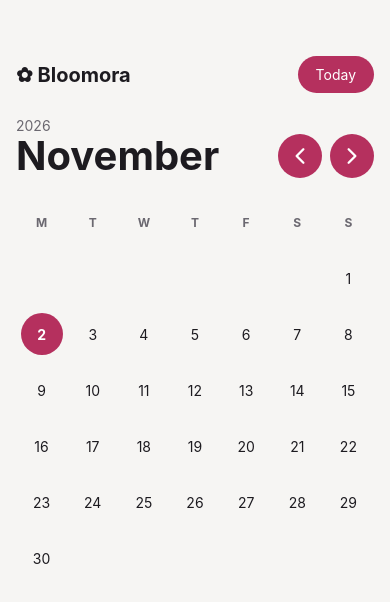
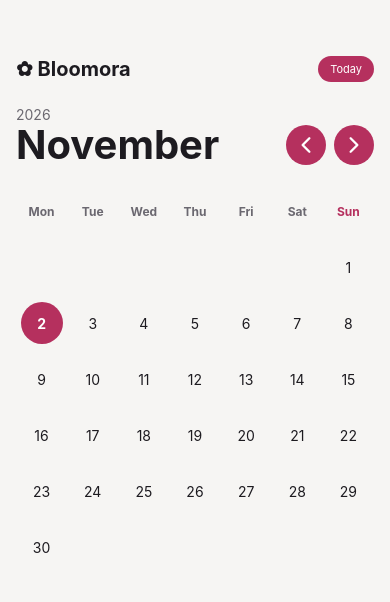
Before and after one commit to LenionK/Bloomora, a React Native app: screen / in a window 390 px wide. Shown: the top 602 px of the page. Built offline with nearby package versions, Linux system fonts and the light colour scheme.

Commit message:
fix(US-2): keep today circle round and refine weekday labels (#8)

```diff
--- a/src/calendar/monthGrid.ts
+++ b/src/calendar/monthGrid.ts
@@ -13,7 +13,8 @@ export const MONTH_NAMES = [
   'December',
 ];
 
-export const WEEKDAY_LABELS = ['M', 'T', 'W', 'T', 'F', 'S', 'S'];
+
+export const WEEKDAY_LABELS = ['Mon', 'Tue', 'Wed', 'Thu', 'Fri', 'Sat', 'Sun'];
 
 export function buildMonthGrid(year: number, month: number): (number | null)[] {
   const daysInMonth = new Date(year, month + 1, 0).getDate();
--- a/src/screens/CalendarScreen.tsx
+++ b/src/screens/CalendarScreen.tsx
@@ -37,6 +37,7 @@ export default function CalendarScreen({ today = new Date() }: Props) {
         <Text style={styles.logo}>✿ Bloomora</Text>
         <Pressable
           accessibilityRole="button"
+          hitSlop={8}
           onPress={goToToday}
           style={styles.todayButton}
         >
@@ -70,7 +71,9 @@ export default function CalendarScreen({ today = new Date() }: Props) {
       <View style={styles.grid}>
         {WEEKDAY_LABELS.map((label, index) => (
           <View key={index} style={styles.cell}>
-            <Text style={styles.weekday}>{label}</Text>
+            <Text style={[styles.weekday, label === 'Sun' && styles.sunday]}>
+              {label}
+            </Text>
           </View>
         ))}
 
@@ -78,7 +81,7 @@ export default function CalendarScreen({ today = new Date() }: Props) {
           const isToday = isCurrentMonth && day === today.getDate();
 
           return (
-            <View key={index} style={styles.cell}>
+            <View key={`${year}-${month}-${index}`} style={styles.cell}>
               {day !== null && (
                 <View style={[styles.day, isToday && styles.today]}>
                   <Text style={[styles.dayText, isToday && styles.todayText]}>
@@ -112,12 +115,13 @@ const styles = StyleSheet.create({
     color: colors.text,
   },
   todayButton: {
-    paddingHorizontal: 18,
-    paddingVertical: 10,
-    borderRadius: 20,
+    paddingHorizontal: 12,
+    paddingVertical: 6,
+    borderRadius: 16,
     backgroundColor: colors.primary,
   },
   todayButtonText: {
+    fontSize: 11,
     color: colors.surface,
   },
   monthRow: {
@@ -142,8 +146,8 @@ const styles = StyleSheet.create({
     gap: 8,
   },
   arrowButton: {
-    width: 44,
-    height: 44,
+    width: 40,
+    height: 40,
     borderRadius: 22,
     alignItems: 'center',
     justifyContent: 'center',
@@ -164,6 +168,9 @@ const styles = StyleSheet.create({
     fontWeight: 'bold',
     color: colors.textSecondary,
   },
+  sunday: {
+    color: colors.primary,
+  },
   day: {
     width: 42,
     height: 42,
```
